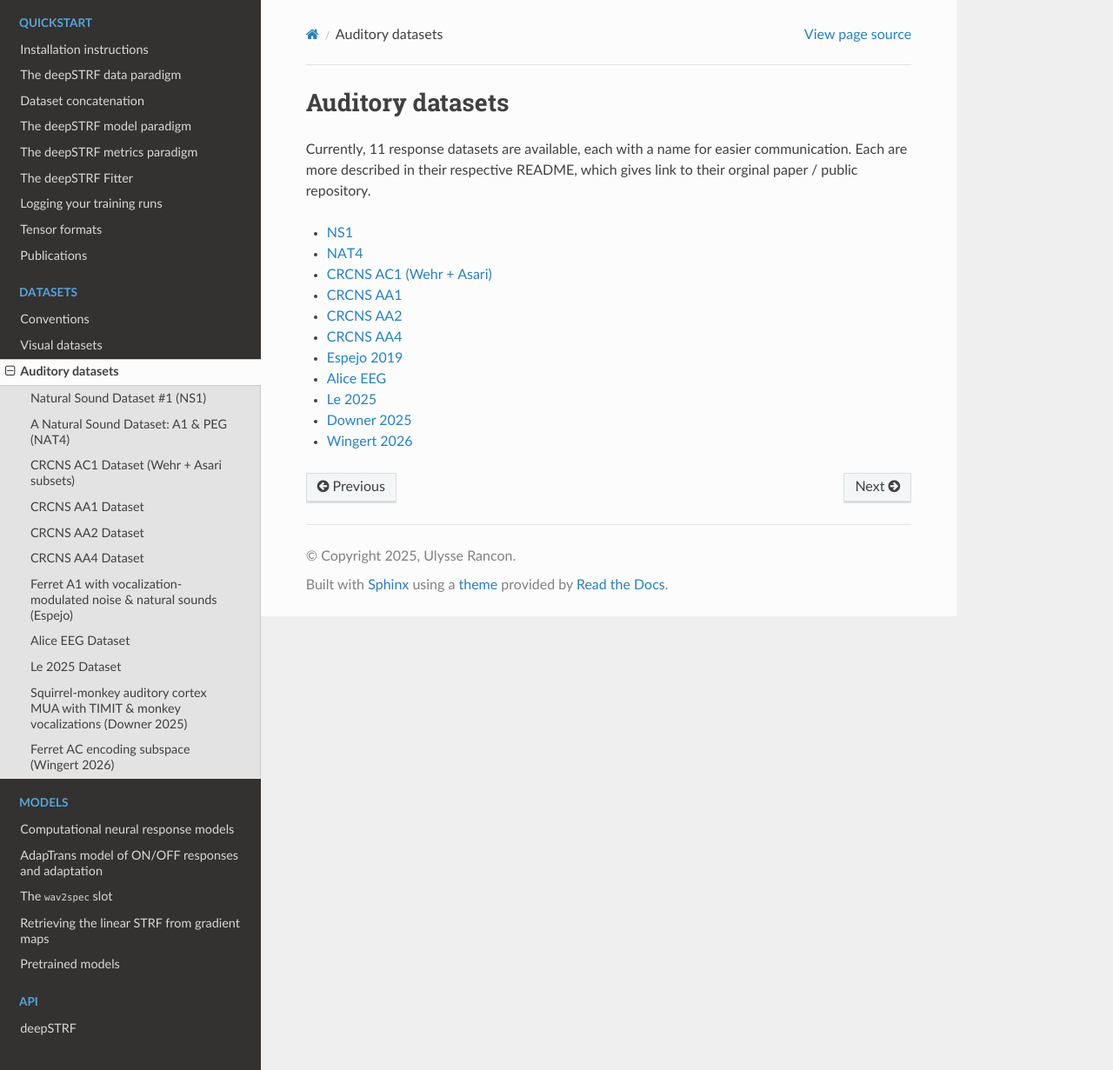
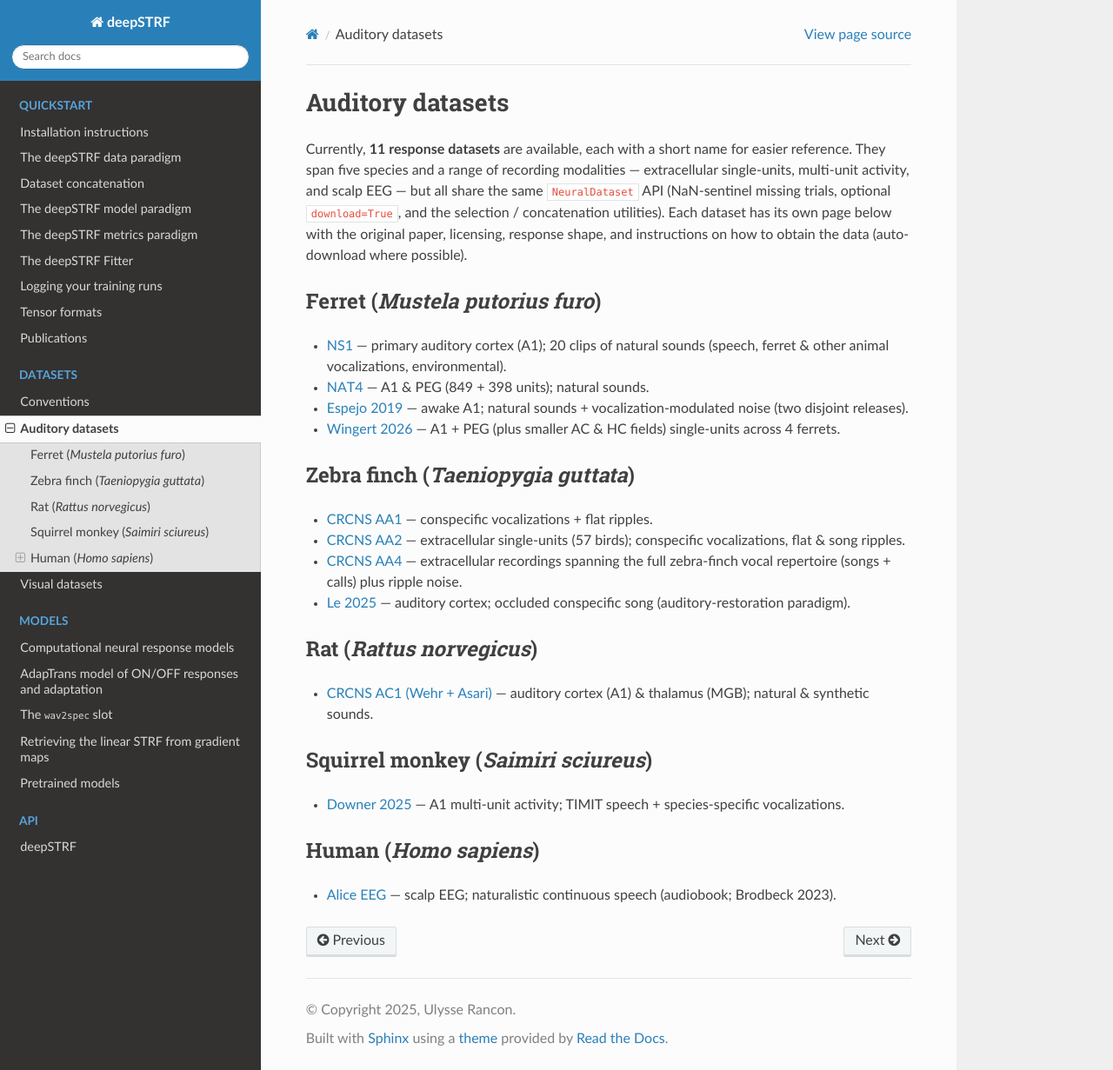
Before and after one commit to urancon/deepSTRF, a Sphinx documentation site: the page built from docs/_source/md/README_audio_datasets.md, in a window 1280 px wide and 1231 px high. Shown: the whole window at 87% size. Built offline with Sphinx 7.4.7 and the Read the Docs theme 3.1.0, drawn with Linux system fonts in a browser that asks for light colours; pages that are not in the unit, such as notebooks, are missing from menus.

Commit message:
docs: audio datasets before video in sidebar; group audio datasets by species
- Datasets sidebar lists auditory before video (video is parked this release).
- README_audio_datasets grouped by species (ferret / zebra finch / rat /
  squirrel monkey / human) with a one-line region+stimulus descriptor per
  dataset and a short intro; toctree reordered to match. Fixed two typos.

Co-Authored-By: Claude Opus 4.8 <noreply@anthropic.com>

````diff
--- a/docs/_source/md/README_audio_datasets.md
+++ b/docs/_source/md/README_audio_datasets.md
@@ -1,18 +1,33 @@
 ## Auditory datasets
 
-Currently, 11 response datasets are available, each with a name for easier communication. Each are more described in their
-respective README, which gives link to their orginal paper / public repository.
-* [NS1](README_NS1.md)
-* [NAT4](README_NAT4.md)
-* [CRCNS AC1 (Wehr + Asari)](README_CRCNS_AC1.md)
-* [CRCNS AA1](README_CRCNS_AA1.md)
-* [CRCNS AA2](README_CRCNS_AA2.md)
-* [CRCNS AA4](README_CRCNS_AA4.md)
-* [Espejo 2019](README_Espejo.md)
-* [Alice EEG](README_Alice_EEG.md)
-* [Le 2025](README_Le_2025.md)
-* [Downer 2025](README_Downer2025.md)
-* [Wingert 2026](README_Wingert2026.md)
+Currently, **11 response datasets** are available, each with a short name for
+easier reference. They span five species and a range of recording modalities —
+extracellular single-units, multi-unit activity, and scalp EEG — but all share
+the same `NeuralDataset` API (NaN-sentinel missing trials, optional
+`download=True`, and the selection / concatenation utilities). Each dataset has
+its own page below with the original paper, licensing, response shape, and
+instructions on how to obtain the data (auto-download where possible).
+
+### Ferret (*Mustela putorius furo*)
+* [NS1](README_NS1.md) — primary auditory cortex (A1); 20 clips of natural sounds (speech, ferret & other animal vocalizations, environmental).
+* [NAT4](README_NAT4.md) — A1 & PEG (849 + 398 units); natural sounds.
+* [Espejo 2019](README_Espejo.md) — awake A1; natural sounds + vocalization-modulated noise (two disjoint releases).
+* [Wingert 2026](README_Wingert2026.md) — A1 + PEG (plus smaller AC & HC fields) single-units across 4 ferrets.
+
+### Zebra finch (*Taeniopygia guttata*)
+* [CRCNS AA1](README_CRCNS_AA1.md) — conspecific vocalizations + flat ripples.
+* [CRCNS AA2](README_CRCNS_AA2.md) — extracellular single-units (57 birds); conspecific vocalizations, flat & song ripples.
+* [CRCNS AA4](README_CRCNS_AA4.md) — extracellular recordings spanning the full zebra-finch vocal repertoire (songs + calls) plus ripple noise.
+* [Le 2025](README_Le_2025.md) — auditory cortex; occluded conspecific song (auditory-restoration paradigm).
+
+### Rat (*Rattus norvegicus*)
+* [CRCNS AC1 (Wehr + Asari)](README_CRCNS_AC1.md) — auditory cortex (A1) & thalamus (MGB); natural & synthetic sounds.
+
+### Squirrel monkey (*Saimiri sciureus*)
+* [Downer 2025](README_Downer2025.md) — A1 multi-unit activity; TIMIT speech + species-specific vocalizations.
+
+### Human (*Homo sapiens*)
+* [Alice EEG](README_Alice_EEG.md) — scalp EEG; naturalistic continuous speech (audiobook; Brodbeck 2023).
 
 
 ```{toctree}
@@ -24,13 +39,13 @@ caption: Datasets
 
 README_NS1.md
 README_NAT4.md
-README_CRCNS_AC1.md
+README_Espejo.md
+README_Wingert2026.md
 README_CRCNS_AA1.md
 README_CRCNS_AA2.md
 README_CRCNS_AA4.md
-README_Espejo.md
+README_Le_2025.md
+README_CRCNS_AC1.md
+README_Downer2025.md
 README_Alice_EEG.md
-README_Le_2025.md
-README_Downer2025.md
-README_Wingert2026.md
 ```
--- a/docs/index.rst
+++ b/docs/index.rst
@@ -122,8 +122,8 @@ welcome to add yours.
    :hidden:
 
    _source/md/README_datasets.md
+   _source/md/README_audio_datasets.md
    _source/md/README_video_datasets.md
-   _source/md/README_audio_datasets.md
 
 
 .. toctree::
````
